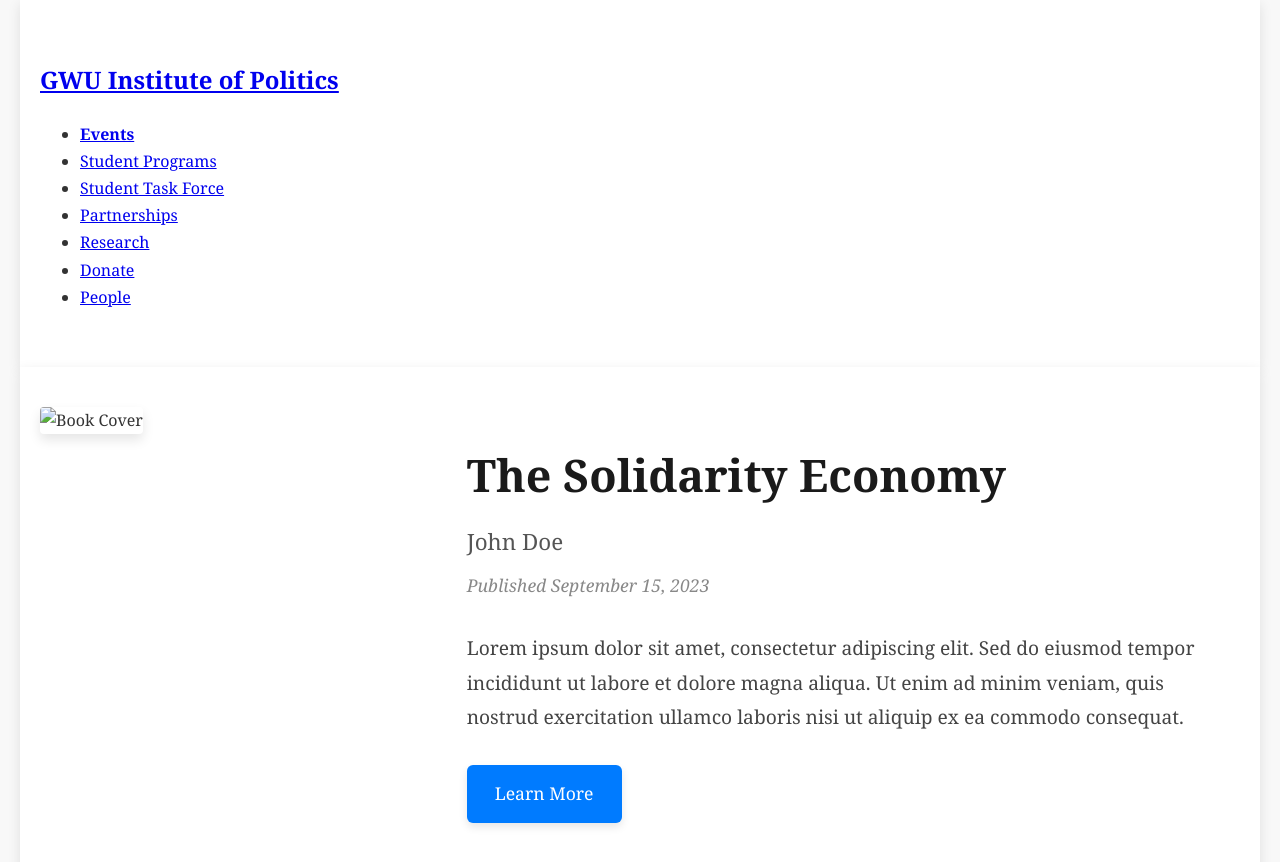
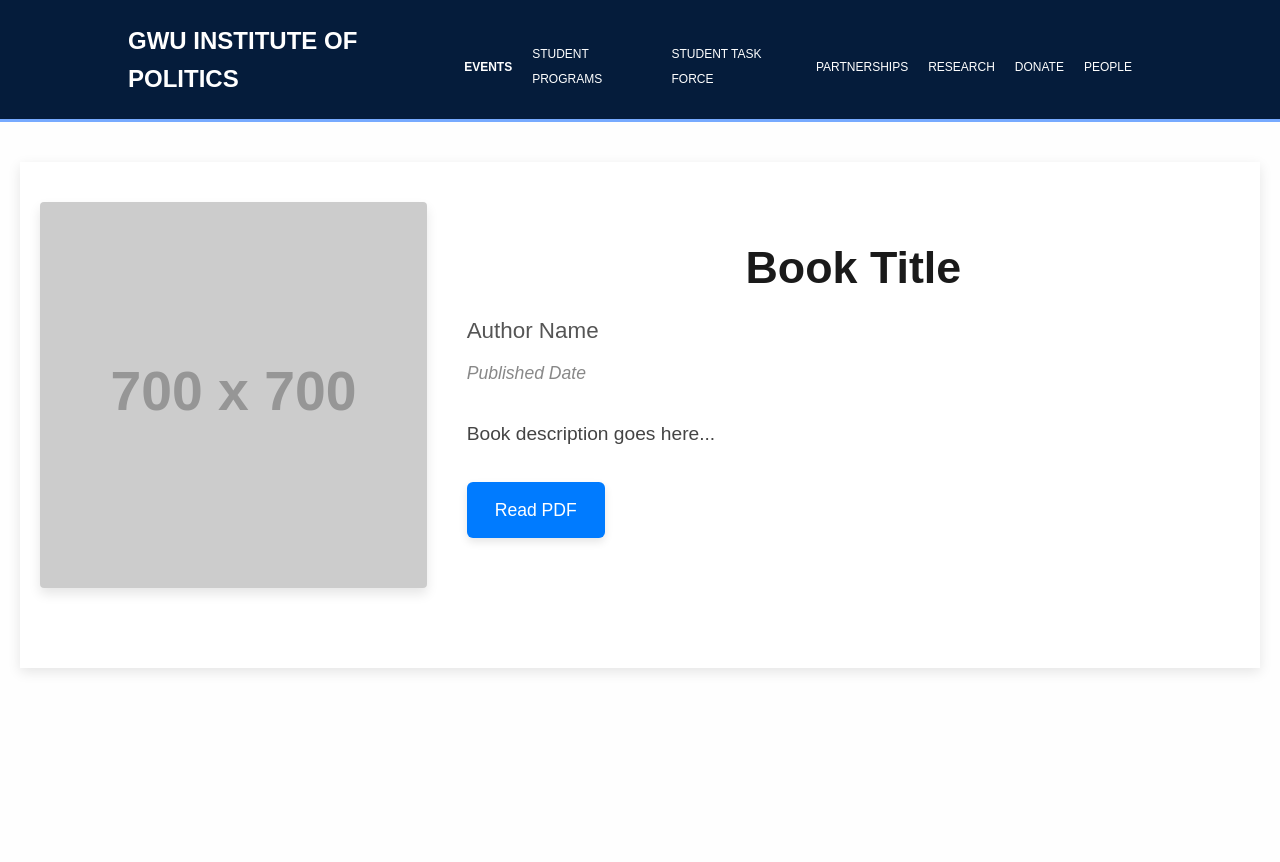
Before and after one commit to kurdoshali/vigilant-train, a website: page public/templates/publication.html in a window 1280 px wide. After the commit the page ends 800 px from the top, so only its background shows below. Drawn offline with Linux system fonts and the light colour scheme; placeholder pictures from the web are drawn by us; files whose address does not match are found by name.

Commit message:
individual publication page

```diff
--- a/public/js/publication.js
+++ b/public/js/publication.js
@@ -6,12 +6,12 @@ document.addEventListener('DOMContentLoaded', () => {
         .then(response => response.json())
         .then(publication => {
             console.log(publication)
-            document.getElementById('publication-title').textContent = publication.title;
-            document.getElementById('publication-author').textContent = publication.author;
-            document.getElementById('publication-description').textContent = publication.description;
-            document.getElementById('publication-published_date').textContent = new Date(publication.published_date).toDateString();
-            document.getElementById('publication-image').textContent = publication.picture_url;
-            document.getElementById('publication-link').textContent = publication.link_url;
+            document.getElementById('bookTitle').textContent = publication.title;
+            document.getElementById('bookAuthor').textContent = publication.author;
+            document.getElementById('bookDescription').textContent = publication.description;
+            document.getElementById('publishedDate').textContent = new Date(publication.published_date).toDateString();
+            // document.getElementById('bookCover').src = publication.picture_url;
+            document.getElementById('ctaButton').href = publication.link_url;
         })
         .catch(error => {
             console.error('Error fetching publication:', error);
--- a/public/static/styles.css
+++ b/public/static/styles.css
@@ -699,3 +699,103 @@ h1 {
 .scholar a:hover {
     text-decoration: underline;
 }
+
+
+/* .publication-body {
+    font-family: 'Georgia', serif;
+    line-height: 1.7;
+    color: #333;
+    margin: 0;
+    padding: 0;
+    background-color: #f8f8f8;
+} */
+
+.publication-container {
+    max-width: 1200px;
+    margin: 40px auto;
+    padding: 40px 20px;
+    background-color: white;
+    box-shadow: 0 4px 12px rgba(0, 0, 0, 0.1);
+}
+
+.book-details {
+    display: flex;
+    flex-wrap: wrap;
+    gap: 40px;
+    margin-bottom: 40px;
+}
+
+.book-image {
+    flex: 1;
+    min-width: 300px;
+}
+
+.book-image img {
+    max-width: 100%;
+    height: auto;
+    box-shadow: 0 6px 12px rgba(0, 0, 0, 0.1);
+    border-radius: 4px;
+}
+
+.book-info {
+    flex: 2;
+    min-width: 300px;
+}
+
+#bookTitle {
+    font-size: 2.8em;
+    margin-bottom: 10px;
+    font-weight: 700;
+    color: #1a1a1a;
+}
+
+.author {
+    font-size: 1.4em;
+    color: #555;
+    margin-bottom: 10px;
+}
+
+.published-date {
+    font-size: 1.1em;
+    color: #888;
+    font-style: italic;
+    margin-bottom: 30px;
+}
+
+.description {
+    font-size: 1.2em;
+    line-height: 1.8;
+    margin-bottom: 30px;
+    color: #444;
+}
+
+.cta-button {
+    display: inline-block;
+    background-color: #007bff;
+    color: white;
+    padding: 14px 28px;
+    text-decoration: none;
+    font-size: 1.1em;
+    border-radius: 6px;
+    box-shadow: 0 4px 8px rgba(0, 0, 0, 0.1);
+    transition: background-color 0.3s, box-shadow 0.3s;
+}
+
+.cta-button:hover {
+    background-color: #0056b3;
+    box-shadow: 0 6px 12px rgba(0, 0, 0, 0.15);
+}
+
+@media (max-width: 768px) {
+    .book-details {
+        flex-direction: column;
+    }
+
+    h1 {
+        font-size: 2.2em;
+    }
+
+    .cta-button {
+        padding: 12px 24px;
+    }
+}
--- a/public/templates/publication.html
+++ b/public/templates/publication.html
@@ -5,109 +5,10 @@
     <meta charset="UTF-8">
     <meta name="viewport" content="width=device-width, initial-scale=1.0">
     <title>Book Detail Page</title>
-    <style>
-        body {
-            font-family: 'Georgia', serif;
-            line-height: 1.7;
-            color: #333;
-            margin: 0;
-            padding: 0;
-            background-color: #f8f8f8;
-        }
-
-        .container {
-            max-width: 1200px;
-            margin: 0 auto;
-            padding: 40px 20px;
-            background-color: white;
-            box-shadow: 0 4px 12px rgba(0, 0, 0, 0.1);
-        }
-
-        .book-details {
-            display: flex;
-            flex-wrap: wrap;
-            gap: 40px;
-            margin-bottom: 40px;
-        }
-
-        .book-image {
-            flex: 1;
-            min-width: 300px;
-        }
-
-        .book-image img {
-            max-width: 100%;
-            height: auto;
-            box-shadow: 0 6px 12px rgba(0, 0, 0, 0.1);
-            border-radius: 4px;
-        }
-
-        .book-info {
-            flex: 2;
-            min-width: 300px;
-        }
-
-        h1 {
-            font-size: 2.8em;
-            margin-bottom: 10px;
-            font-weight: 700;
-            color: #1a1a1a;
-        }
-
-        .author {
-            font-size: 1.4em;
-            color: #555;
-            margin-bottom: 10px;
-        }
-
-        .published-date {
-            font-size: 1.1em;
-            color: #888;
-            font-style: italic;
-            margin-bottom: 30px;
-        }
-
-        .description {
-            font-size: 1.2em;
-            line-height: 1.8;
-            margin-bottom: 30px;
-            color: #444;
-        }
-
-        .cta-button {
-            display: inline-block;
-            background-color: #007bff;
-            color: white;
-            padding: 14px 28px;
-            text-decoration: none;
-            font-size: 1.1em;
-            border-radius: 6px;
-            box-shadow: 0 4px 8px rgba(0, 0, 0, 0.1);
-            transition: background-color 0.3s, box-shadow 0.3s;
-        }
-
-        .cta-button:hover {
-            background-color: #0056b3;
-            box-shadow: 0 6px 12px rgba(0, 0, 0, 0.15);
-        }
-
-        @media (max-width: 768px) {
-            .book-details {
-                flex-direction: column;
-            }
-
-            h1 {
-                font-size: 2.2em;
-            }
-
-            .cta-button {
-                padding: 12px 24px;
-            }
-        }
-    </style>
+    <link rel="stylesheet" href="../static/styles.css">
 </head>
 
-<body>
+<body  >
     <header>
         <div class="container">
             <h2><b><a id="homepage-A" href="/">GWU Institute of Politics</a></b></h2>
@@ -124,38 +25,22 @@
             </nav>
         </div>
     </header>
-    <div class="container">
+    <div class="publication-container">
         <div class="book-details">
             <div class="book-image">
-                <img id="bookCover" src="/api/placeholder/400/600" alt="Book Cover">
+                <img id="bookCover" src="https://via.placeholder.com/700" alt="Book Cover">
             </div>
             <div class="book-info">
                 <h1 id="bookTitle">Book Title</h1>
                 <div class="author" id="bookAuthor">Author Name</div>
                 <div class="published-date" id="publishedDate">Published Date</div>
                 <p class="description" id="bookDescription">Book description goes here...</p>
-                <a href="#" class="cta-button" id="ctaButton">Learn More</a>
+                <a href="#" class="cta-button" id="ctaButton">Read PDF</a>
             </div>
         </div>
     </div>
 
-    <script>
-        const bookData = {
-            published_date: "2023-09-15",
-            title: "The Solidarity Economy",
-            author: "John Doe",
-            picture_url: "/api/placeholder/400/600",
-            link_url: "https://example.com/book-link",
-            description: "Lorem ipsum dolor sit amet, consectetur adipiscing elit. Sed do eiusmod tempor incididunt ut labore et dolore magna aliqua. Ut enim ad minim veniam, quis nostrud exercitation ullamco laboris nisi ut aliquip ex ea commodo consequat."
-        };
-
-        document.getElementById('bookTitle').textContent = bookData.title;
-        document.getElementById('bookAuthor').textContent = bookData.author;
-        document.getElementById('publishedDate').textContent = `Published ${new Date(bookData.published_date).toLocaleDateString('en-US', { year: 'numeric', month: 'long', day: 'numeric' })}`;
-        document.getElementById('bookDescription').textContent = bookData.description;
-        document.getElementById('bookCover').src = bookData.picture_url;
-        document.getElementById('ctaButton').href = bookData.link_url;
-    </script>
+    <script src="../js/publication.js"></script>
 </body>
 
 </html>
```
